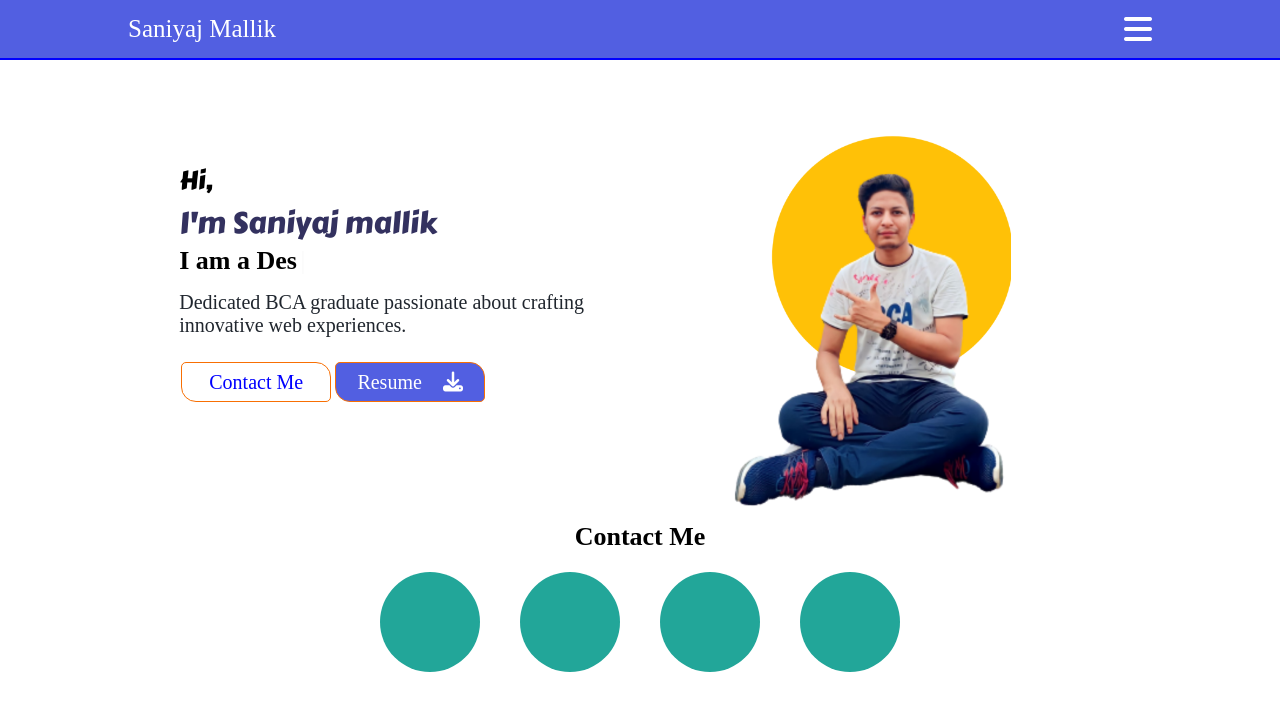
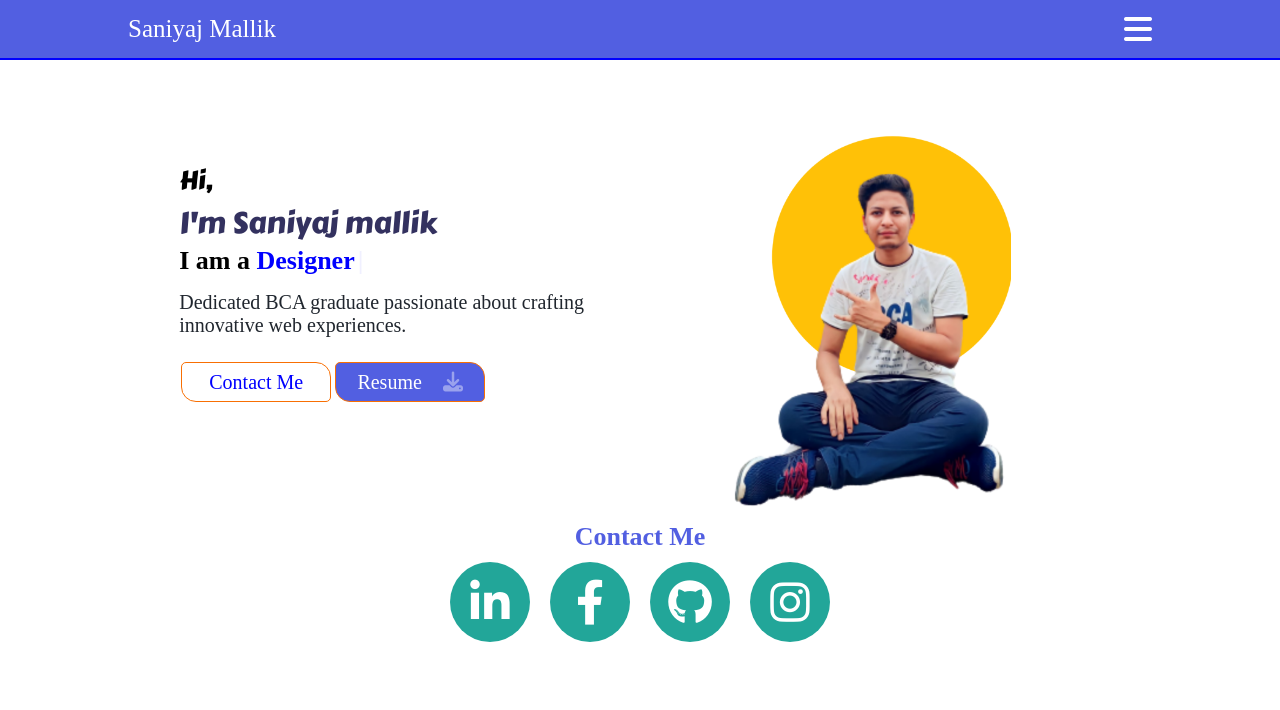
Before and after one commit to Saniyaj21/saniyaj-3.0, a React (Create React App) app: page / in a window 1280 px wide. Shown: the top 710 px of the page. Built offline with nearby package versions, Linux system fonts and the light colour scheme; the HTML template or start-up script is replaced by a standard one; a web font is replaced by a local one.

Commit message:
contact complete

```diff
--- a/src/pages/Contact.jsx
+++ b/src/pages/Contact.jsx
@@ -10,6 +10,10 @@ import "../styles/contact.scss"
 
 const Contact = () => {
     const [loading, setLoading] = useState(true);
+
+    const faColors = {
+        color: 'white',
+    };
 
     useEffect(() => {
 
@@ -42,24 +46,46 @@ const Contact = () => {
                             data-aos="fade-right"
                             data-aos-duration="100"
                             className="child-1 in-box">
+                            <a href="https://www.linkedin.com/in/saniyaj-mallik-27809923a/" target="_blank">
+                                <i class="fa-brands fa-linkedin-in social-icons" style={faColors}
+                                    data-aos="zoom-in"
+                                    data-aos-duration="1000"
+                                ></i>
+                            </a>
+                        </div>
+                        <div
+                            data-aos="fade-right"
+                            data-aos-duration="500"
+                            className="child-2 in-box">
+                            <a href="https://www.facebook.com/saniyaj.mallik.7" target="_blank">
+                                <i class="fa-brands fa-facebook-f social-icons" style={faColors}
+                                    data-aos="zoom-in"
+                                    data-aos-duration="1000"
+                                ></i>
+                            </a>
+                        </div>
+                        <div
+                            data-aos="fade-right"
+                            data-aos-duration="900"
+                            className="child-3 in-box">
+                            <a href="https://github.com/Saniyaj21" target="_blank">
+                                <i class="fa-brands fa-github social-icons" style={faColors}
+                                    data-aos="zoom-in"
+                                    data-aos-duration="1000"
+                                ></i>
+                            </a>
 
                         </div>
                         <div
                             data-aos="fade-right"
-                            data-aos-duration="200"
-                            className="child-2 in-box">
-
-                        </div>
-                        <div
-                            data-aos="fade-right"
-                            data-aos-duration="300"
-                            className="child-3 in-box">
-
-                        </div>
-                        <div
-                            data-aos="fade-right"
-                            data-aos-duration="400"
+                            data-aos-duration="1300"
                             className="child-4 in-box">
+                            <a href="https://www.instagram.com/saniyajmallik/" target="_blank">
+                                <i class="fa-brands fa-instagram social-icons" style={faColors}
+                                    data-aos="zoom-in"
+                                    data-aos-duration="1000"
+                                ></i>
+                            </a>
 
                         </div>
 
--- a/src/pages/Home.jsx
+++ b/src/pages/Home.jsx
@@ -56,7 +56,10 @@ const Home = () => {
         <>
             {loading ? <Loading /> :
                 <div className='home container'>
-                    <section id='home-section' >
+                    <section id='home-section'
+                        data-aos="fade-up"
+
+                    >
 
                         <div className="first-main div-flex ">
 
@@ -73,13 +76,13 @@ const Home = () => {
                                     }}
                                     className="home-head-2 h1 font-head">I'm <span className="name font-head">Saniyaj mallik</span></motion.h1>
                                 <h2 className='writer h2'>I am a{" "}
-                                    <span className=''>
+                                    <span className='' style={{ color: 'blue', fontWeight: 'bold' }}>
                                         <Typewriter
                                             words={['Developer', 'Designer', "Student"]}
                                             loop={true}
                                             cursor
                                             cursorStyle='|'
-                                            typeSpeed={50}
+                                            typeSpeed={60}
                                         // deleteSpeed={50}
                                         // delaySpeed={1000}
 
@@ -92,7 +95,7 @@ const Home = () => {
 
                                     <Link to={"/contact"}><button className='btn'>Contact Me</button></Link>
                                     <button className="btn resume-btn" onClick={handleDownload}>
-                                        Resume <span><i className="fa-solid fa-download"></i></span>
+                                        Resume <span><i className="fa-solid fa-fade fa-download"></i></span>
                                     </button>
                                 </div>
 
--- a/src/styles/common.scss
+++ b/src/styles/common.scss
@@ -16,7 +16,7 @@
 }
 
 .space {
-    height: 50vh;
+    height: 10vh;
 }
 
 
--- a/src/styles/contact.scss
+++ b/src/styles/contact.scss
@@ -6,10 +6,29 @@
 }
 
 .in-box {
-    height: 100px;
-    width: 100px;
+    height: 80px;
+    width: 80px;
     background-color: var(--green);
-    margin: 20px;
+    margin: 10px;
     display: inline-block;
     border-radius: 50%;
+    display: flex;
+    justify-content: center;
+    align-items: center;
+    transition: all 0.9s;
+
+    &:hover {
+        background-color: var(--yellow);
+    }
 }
+
+.social-icons {
+    font-size: 45px;
+
+}
+
+.contact-head {
+    h1 {
+        color: var(--blue);
+    }
+}
```
